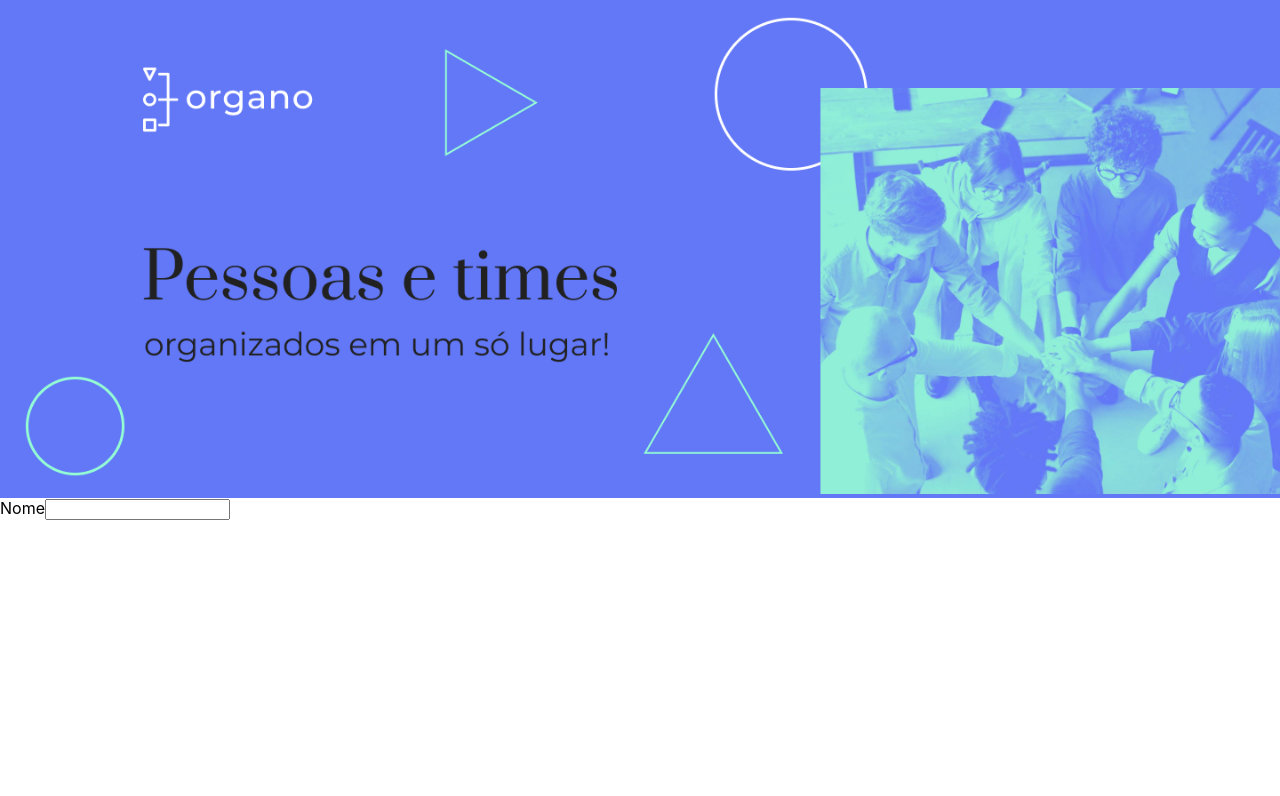
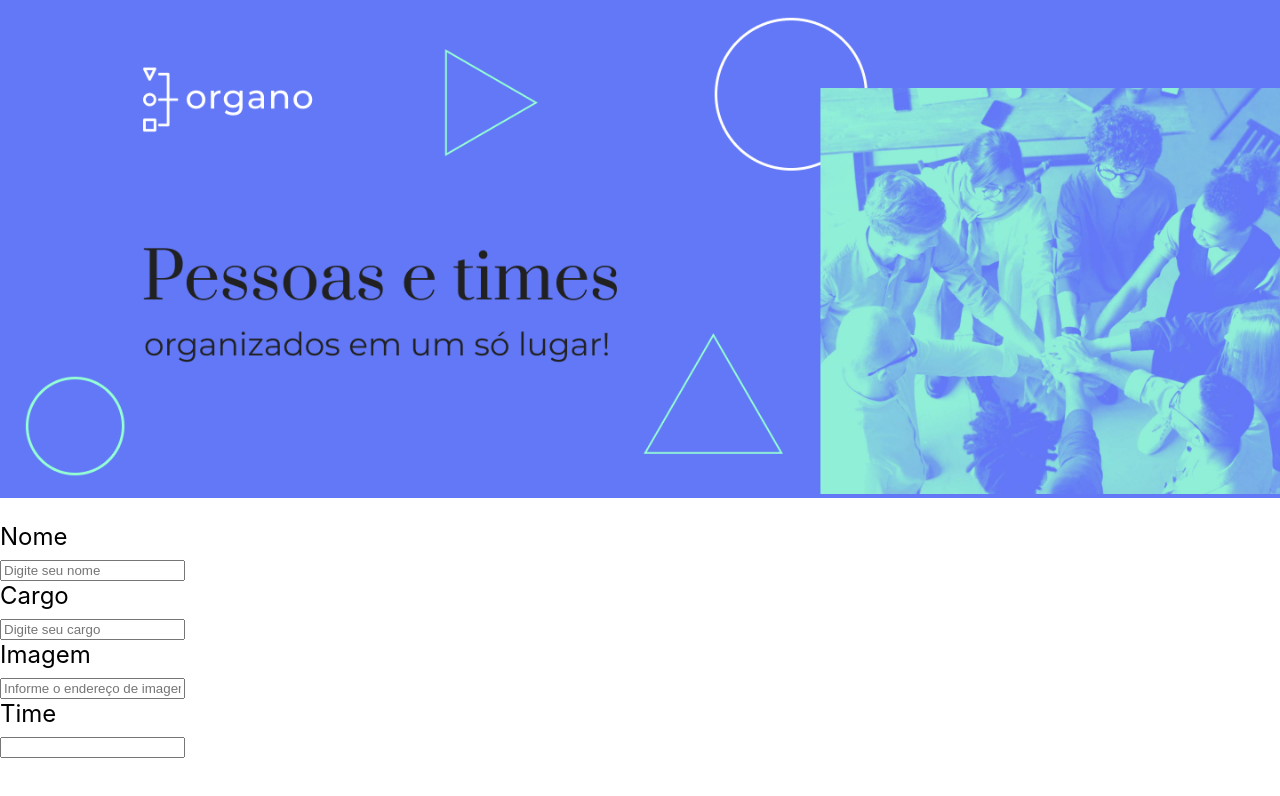
Before and after one commit to llorenzojorge/organo, a React (Create React App) app: page / in a window 1280 px wide. Shown: the top 796 px of the page. Built offline with nearby package versions, Linux system fonts and the light colour scheme.

Commit message:
colocando html e css

```diff
--- a/src/componentes/CampoTexto/CampoTexto.css
+++ b/src/componentes/CampoTexto/CampoTexto.css
@@ -0,0 +1,9 @@
+.campo-texto {
+    margin: 24px 0;
+}
+
+.campo-texto label {
+    display: block;
+    margin-bottom: 8px;
+    font-size: 24px;
+}
--- a/src/componentes/CampoTexto/CampoTexto.js
+++ b/src/componentes/CampoTexto/CampoTexto.js
@@ -1,7 +1,18 @@
+import './CampoTexto.css'
+
 const CampoTexto = () => {
     return (
-        <div>
+        <div className="campo-texto">
             <label>Nome</label>
+            <input placeholder='Digite seu nome'/>
+
+            <label>Cargo</label>
+            <input placeholder='Digite seu cargo'/>
+
+            <label>Imagem</label>
+            <input placeholder='Informe o endereço de imagem'/>
+
+            <label>Time</label>
             <input />
         </div>
     )
```
